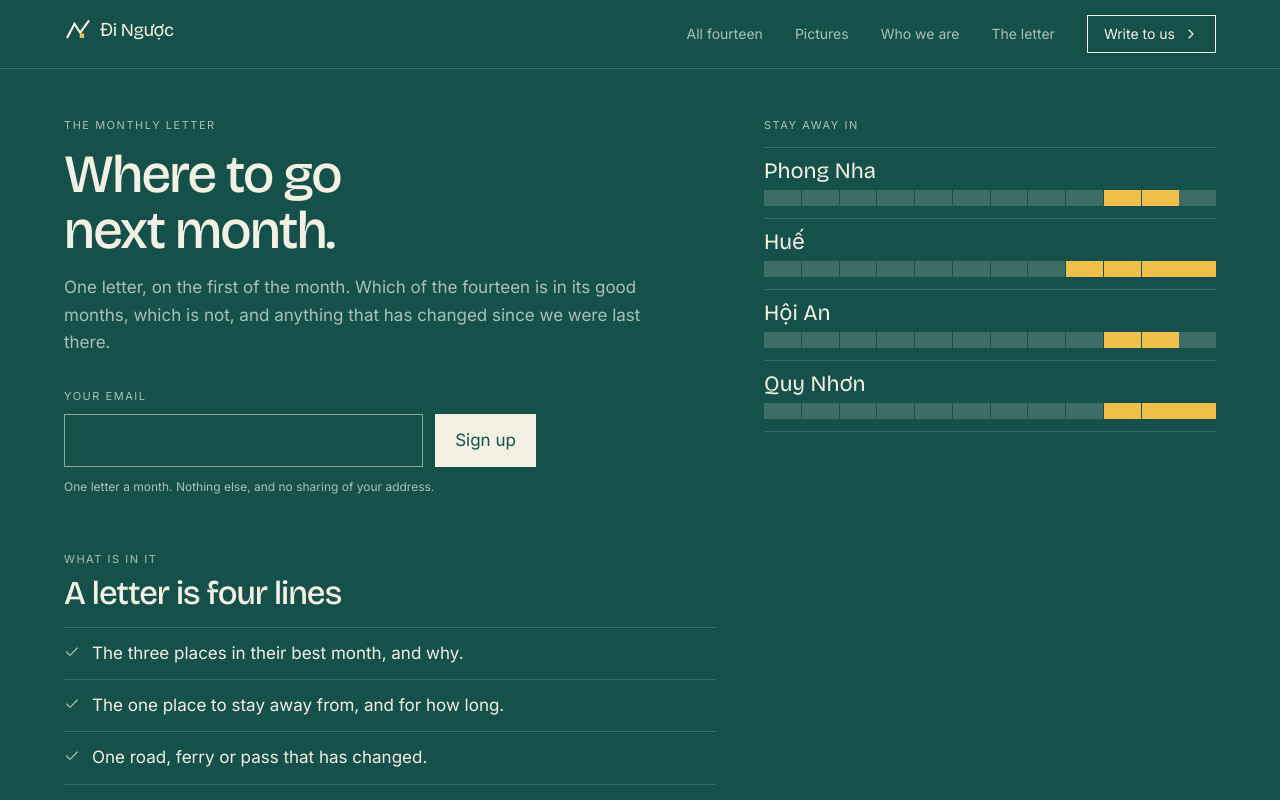
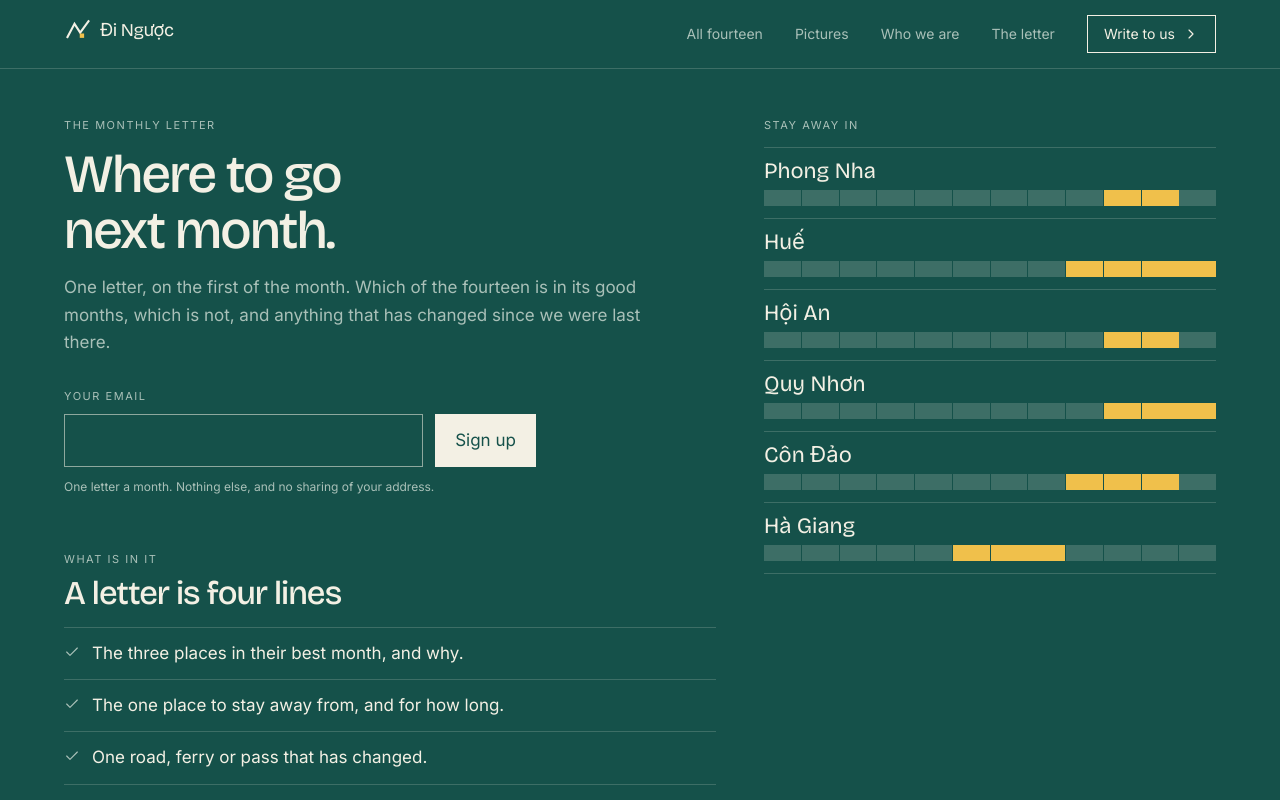
Before and after one commit to ThanhNV121097/project-3f77af57, a React (Vite) app in the folder code/frontend/: page /letter in a window 1280 px wide. Shown: the top 800 px of the page. Built offline with nearby package versions, Linux system fonts and the light colour scheme.

Commit message:
design: the letter's aside always fills — this month's bad places first

```diff
--- a/code/frontend/src/pages/Letter.tsx
+++ b/code/frontend/src/pages/Letter.tsx
@@ -21,7 +21,8 @@ export default function Letter() {
   const sampleLabel = useContent<Record<string, string>>("letter.sample");
   const { items } = useCollection<Destination>("destinations", { pageSize: 14 });
   const thisMonth = new Date().getMonth() + 1;
-  const bad = items.filter((d) => d.avoid_months.includes(thisMonth)).slice(0, 4);
+  const thisMonthBad = items.filter((d) => d.avoid_months.includes(thisMonth));
+  const bad = [...thisMonthBad, ...items.filter((d) => !thisMonthBad.includes(d))].slice(0, 6);
 
   async function submit(e: FormEvent<HTMLFormElement>) {
     e.preventDefault();
```
